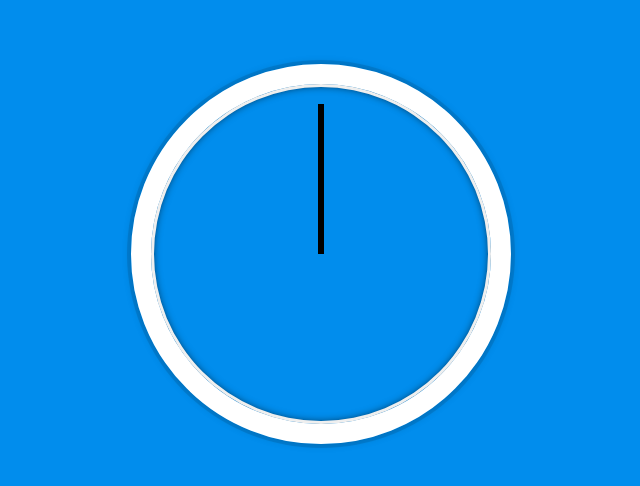
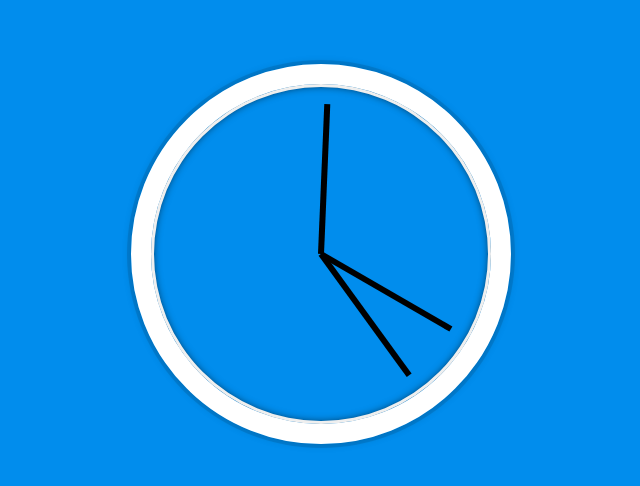
Before and after one commit to ccchippp/time_clock_js, a plain HTML site: page index.html in a window 1280 px wide. Shown: the part 146-632 px from the top of the page, without its empty margins (319-959 px from the left). Drawn offline with Linux system fonts and the light colour scheme.

Commit message:
clock works, abandoned script

```diff
--- a/index.html
+++ b/index.html
@@ -7,7 +7,6 @@
     <link rel="stylesheet" type="text/css" href="index.css" />
   </head>
   <body>
-    <script></script>
     <div class="clock">
       <div class="clock-face">
         <div class="hand hour-hand"></div>
@@ -15,5 +14,28 @@
         <div class="hand second-hand"></div>
       </div>
     </div>
+    <script>
+      const secondHand = document.querySelector(".second-hand");
+      const minsHand = document.querySelector(".min-hand");
+      const hourHand = document.querySelector(".hour-hand");
+
+      function setDate() {
+        const time = new Date();
+
+        const seconds = time.getSeconds();
+        const secondsDegrees = (seconds / 60) * 360 + 90;
+        secondHand.style.transform = `rotate(${secondsDegrees}deg)`;
+
+        const mins = time.getMinutes();
+        const minsDegrees = (mins / 60) * 360 + (seconds / 60) * 6 + 90;
+        minsHand.style.transform = `rotate(${minsDegrees}deg)`;
+
+        const hour = time.getHours();
+        const hourDegrees = (hour / 12) * 360 + (mins / 60) * 30 + 90;
+        hourHand.style.transform = `rotate(${hourDegrees}deg)`;
+      }
+      setInterval(setDate, 1000);
+      setDate();
+    </script>
   </body>
 </html>
```
